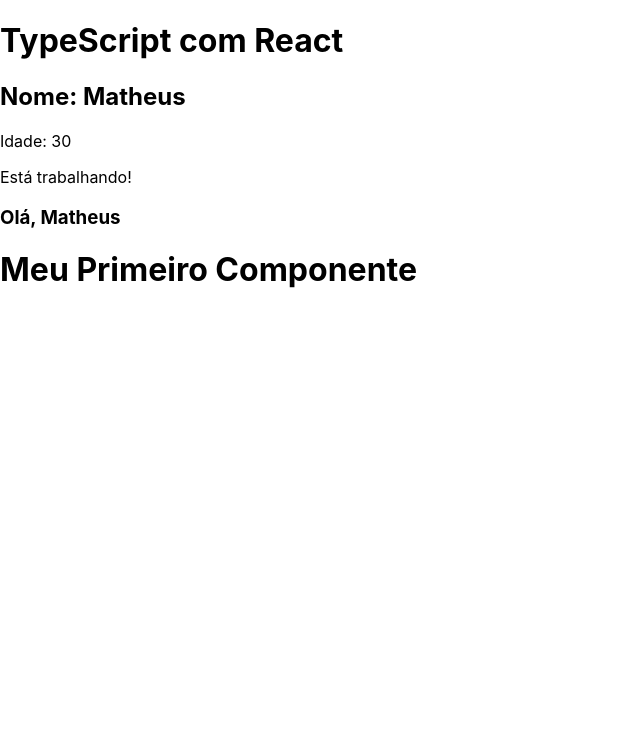
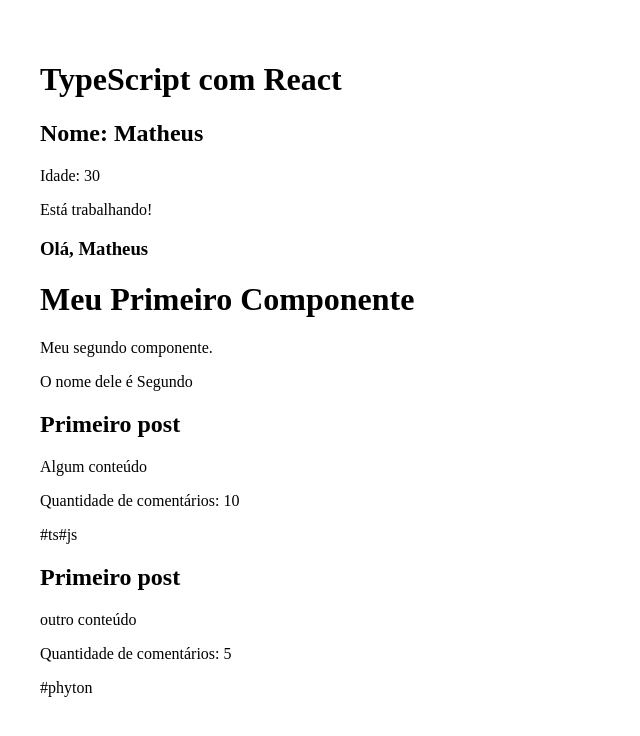
Before and after one commit to anaalmeida-v/JSModerno-TS-ProjetoAPI, a React (Create React App) app in the folder TypeScript/react-com-ts/: page / in a window 1280 px wide. Shown: the top 736 px of the page, without its empty margins (0-640 px from the left). Built offline with nearby package versions, Linux system fonts and the light colour scheme; the HTML template or start-up script is replaced by a standard one.

Commit message:
Desestruturando props

```diff
--- a/TypeScript/react-com-ts/src/App.tsx
+++ b/TypeScript/react-com-ts/src/App.tsx
@@ -1,5 +1,9 @@
 //4 - importação de components
 import FirstComponent from "./components/FirstComponent";
+
+//5 - destruturando props
+import SecondComponent from "./components/SecondComponent";
+import Descructuring from "./components/Descructuring";
 
 function App() {
   //1 - variáveis
@@ -21,6 +25,19 @@
       <h3>{userGreeting(name)}</h3>
       {/* se eu tentar colocar o age por exemplo, a variável será recusada, por ser um number e não uma string */}
       <FirstComponent />
+      <SecondComponent name="Segundo" />
+      <Descructuring
+        title="Primeiro post"
+        content="Algum conteúdo"
+        commentsQty={10}
+        tags={["ts", "js"]}
+      />
+      <Descructuring
+        title="Primeiro post"
+        content="outro conteúdo"
+        commentsQty={5}
+        tags={["phyton"]}
+      />
     </div>
   );
 }
--- /dev/null
+++ b/TypeScript/react-com-ts/src/components/Descructuring.tsx
@@ -0,0 +1,26 @@
+import React from "react";
+
+type Props = {
+  title: string;
+  content: string;
+  commentsQty: number;
+  tags: string[];
+};
+
+const Descructuring = ({ title, content, commentsQty, tags }: Props) => {
+  //ação de desctructuring: {<nomevar>}: type(Props)
+  return (
+    <div>
+      <h2>{title}</h2>
+      <p>{content}</p>
+      <p>Quantidade de comentários: {commentsQty}</p>
+      <div>
+        {tags.map((tag) => (
+          <span>#{tag}</span>
+        ))}
+      </div>
+    </div>
+  );
+};
+
+export default Descructuring;
--- /dev/null
+++ b/TypeScript/react-com-ts/src/components/SecondComponent.tsx
@@ -0,0 +1,16 @@
+import React from "react";
+
+type Props = {
+  name: string;
+};
+
+const SecondComponent = (props: Props) => {
+  return (
+    <div>
+      <p>Meu segundo componente.</p>
+      <p>O nome dele é {props.name}</p>
+    </div>
+  );
+};
+
+export default SecondComponent;
--- a/TypeScript/react-com-ts/src/index.css
+++ b/TypeScript/react-com-ts/src/index.css
@@ -1,13 +1,9 @@
 body {
-  margin: 0;
-  font-family: -apple-system, BlinkMacSystemFont, 'Segoe UI', 'Roboto', 'Oxygen',
-    'Ubuntu', 'Cantarell', 'Fira Sans', 'Droid Sans', 'Helvetica Neue',
-    sans-serif;
-  -webkit-font-smoothing: antialiased;
-  -moz-osx-font-smoothing: grayscale;
+  padding: 2em;
+  padding-bottom: 1000px;
 }
 
 code {
-  font-family: source-code-pro, Menlo, Monaco, Consolas, 'Courier New',
+  font-family: source-code-pro, Menlo, Monaco, Consolas, "Courier New",
     monospace;
 }
```
Also changed, not shown: 1 other file (tests, documents, lock files or other folders).
